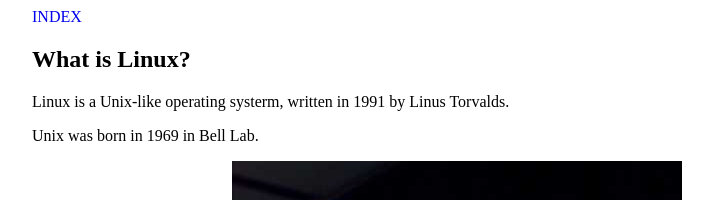
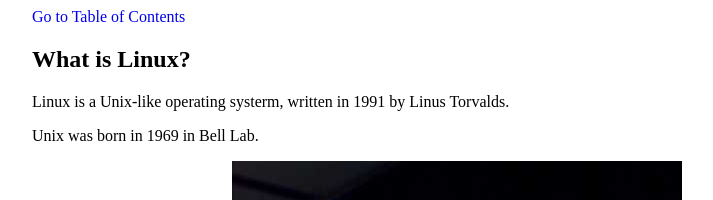
Before and after one commit to happypeter/LGCB, a Jekyll site: the page built from book/linux_intro.md, in a window 1280 px wide. Shown: the top 200 px of the page, without its empty margins (68-781 px from the left). Built offline with Jekyll 4.4.1, drawn with Linux system fonts in a browser that asks for light colours; Markdown is read by kramdown in place of the engine named in the settings.

Commit message:
clearer navigation

```diff
--- a/_layouts/book.html
+++ b/_layouts/book.html
@@ -6,7 +6,7 @@
 <title>LGCB</title>
 </head>
 <body>
-<a href="index.html">INDEX</a>
+<a href="index.html">Go to Table of Contents</a>
 <br />
 {{ content }}
 </body>
--- a/book/index.html
+++ b/book/index.html
@@ -1,6 +1,7 @@
 
-<a  href="http://happypeter.github.com/LGCB/index.html">Site Home</a></li>
+<a  href="http://happypeter.github.com/LGCB/index.html">Go to Site Home</a></li>
 
+<h1>Table of Contents</h1>
  <h2>1. Getting started</h2>
   <ul>
     <li><a  href="book_intro.html">1.1 Introduction to this book </a></li>
```
